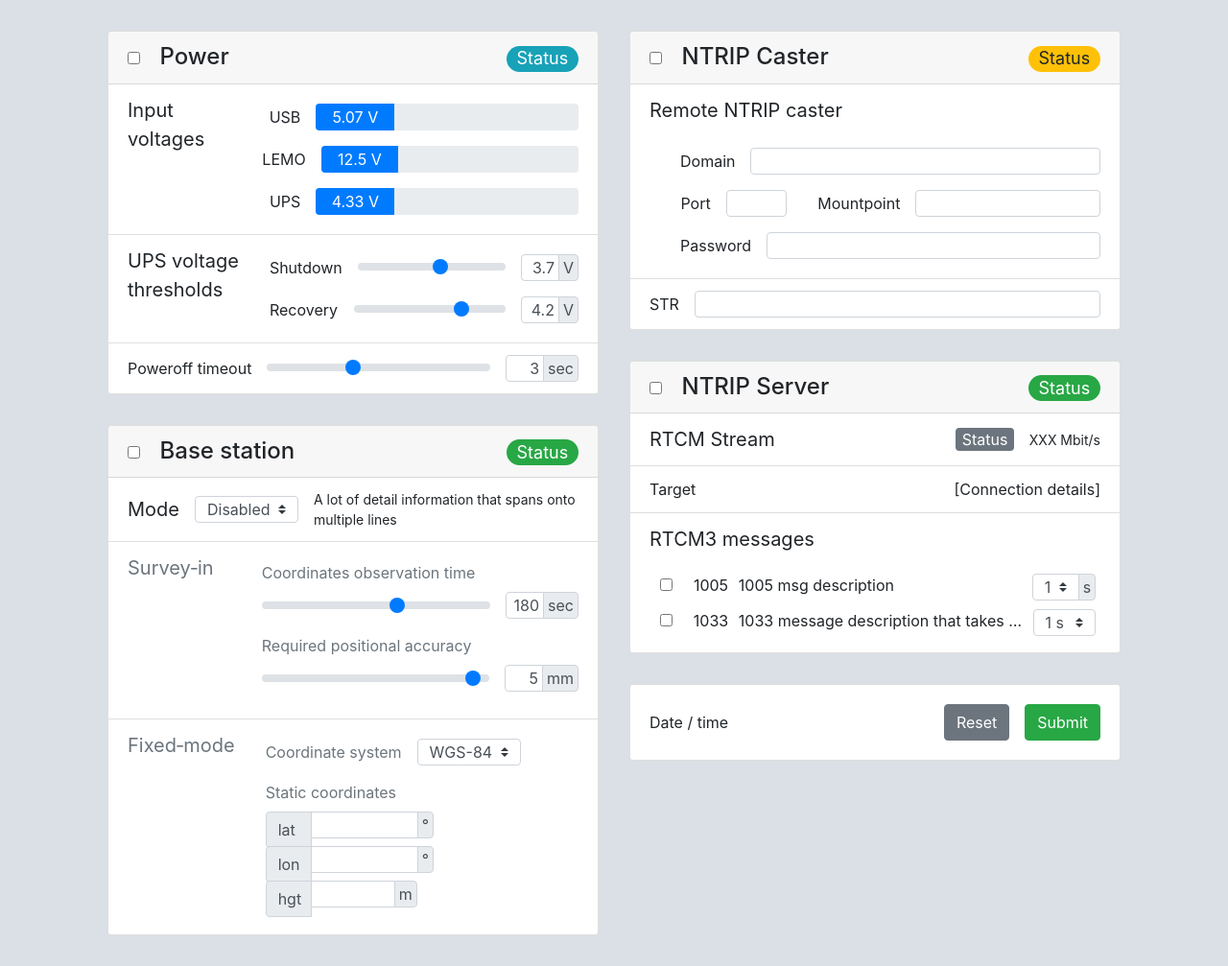
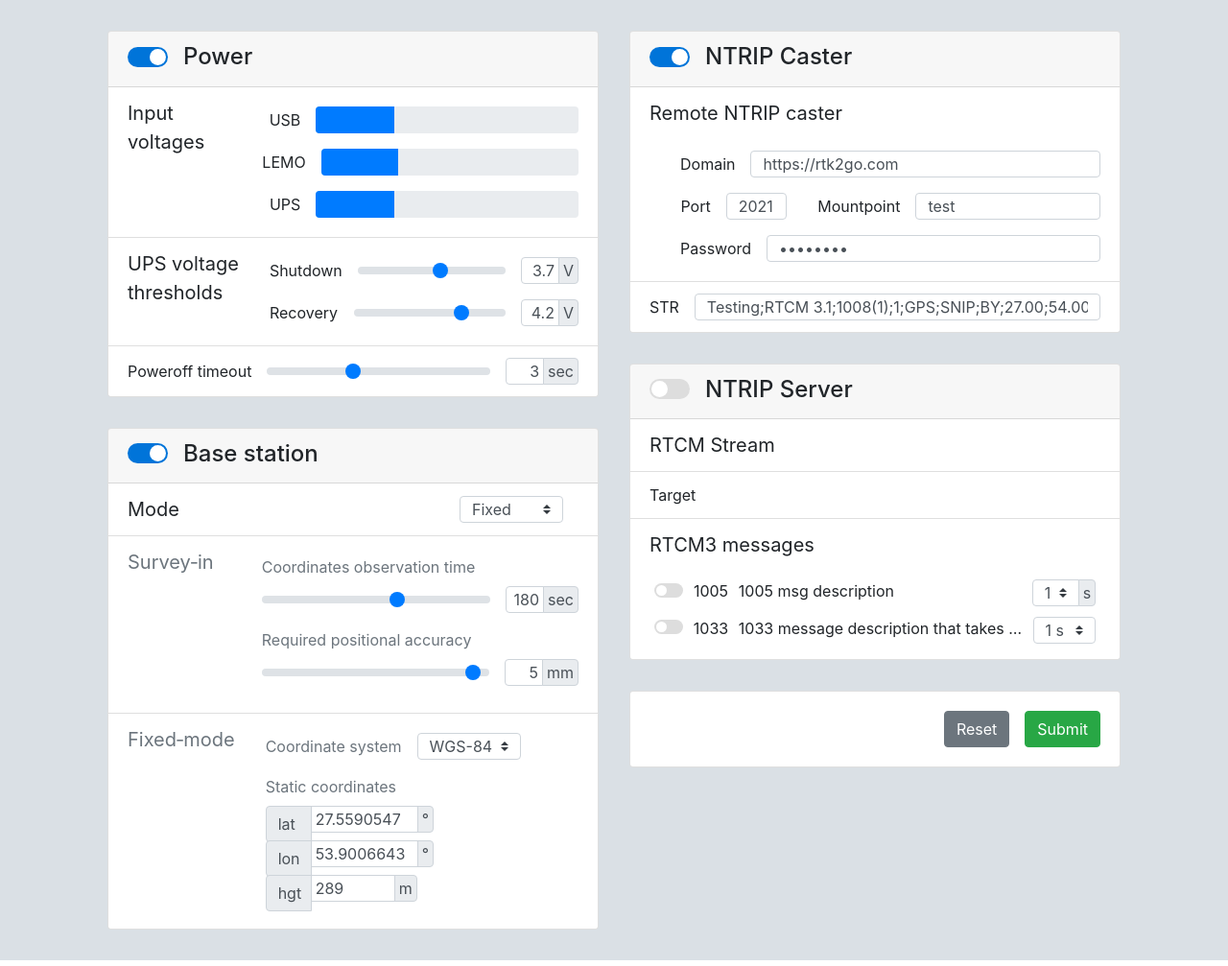
Before and after one commit to GlebMorgan/GNSSBaseStation, a Django app: page / in a window 1280 px wide. Shown: the whole page at 96% size. Run offline with Django 3.2, Linux system fonts and the light colour scheme; data that the repository does not hold is empty; style sheets or scripts are compiled from the project's sources; parts of the project's set-up code (start-up, migrations or seed data) failed here and were passed over; some libraries are stand-ins or nearby versions.

Commit message:
!feat(Configurator): automatic ui updates (with mock data)
Convert ui.html to django template
Create controller.py (mock config) and status.js (dynamic ui updates)
Unify element ids to '<component>-<widget>' scheme
Add 'localhost' to ALLOWED_HOSTS for remote ssh connections to server
Add config_ui() view that renders config ui + status_updates() view

```diff
--- /dev/null
+++ b/ConfigServer/Configurator/static/js/status.js
@@ -0,0 +1,33 @@
+
+function constrain(val, min, max) {
+    return val > max ? max : val < min ? min : val;
+}
+
+function updateStatus(status) {
+    for (let item of status) {
+        let element = document.getElementById(item.name);
+
+        if (item.name.endsWith('-status')) {
+            element.innerHTML = item.value;
+            element.classList.remove('badge-' + element.dataset.temper)
+            element.dataset.temper = item.temper
+            element.classList.add('badge-' + item.temper);
+        }
+        else if (item.name.endsWith('-bar')) {
+            element.children[0].innerHTML = item.value;
+            let anchorVoltage = parseFloat(element.dataset.voltage);
+            let currentVoltage = parseFloat(item.value);
+            let deviation = (currentVoltage - anchorVoltage) / (anchorVoltage / 3);
+            element.children[0].style.width = `${constrain(50 + deviation * 100, 10, 100)}%`;
+        }
+        else {
+            element.innerHTML = item.value;
+        }
+    }
+}
+
+const server = new EventSource("update/");
+server.onmessage = function(event) {
+    console.log(event.data);
+    updateStatus(JSON.parse(event.data));
+};
--- a/ConfigServer/Configurator/templates/ui.html
+++ b/ConfigServer/Configurator/templates/ui.html
@@ -5,10 +5,10 @@
 <head>
   <meta charset="utf-8">
   <meta name="viewport" content="width=device-width, initial-scale=1, shrink-to-fit=no">
-  <link rel="stylesheet" href="{% static 'bootstrap.css' %}">
-  <link rel="stylesheet" href="{% static 'shoelace-switch.css' %}">
-  <link rel="stylesheet" href="{% static 'ui-style.css' %}">
-  <title>Title</title>
+  <link rel="stylesheet" href="{% static 'css/bootstrap.css' %}">
+  <link rel="stylesheet" href="{% static 'css/shoelace-switch.css' %}">
+  <link rel="stylesheet" href="{% static 'css/ui-style.css' %}">
+  <title>{{ pageTitle }}</title>
 </head>
 
 <body>
@@ -20,11 +20,11 @@
     <section class="card" id="power">
       <header class="card-header">
       <span class="switch switch-sm">
-        <input type="checkbox" id="switch-power">
+        <input type="checkbox" id="switch-power" {% if power.active %}checked{% endif %}>
         <label for="switch-power"></label>
       </span>
         <h4 class="title">Power</h4>
-        <h4><span class="status badge badge-pill badge-info" id="status-power">Status</span></h4>
+        <h4><span class="status badge badge-pill" id="power-status"></span></h4>
       </header>
 
       <ul class="list-group list-group-flush">
@@ -34,20 +34,20 @@
           <div class="group-content">
             <div class="item" id="usb-voltage">
               <label class="align-right">USB</label>
-              <div class="progress compact" id="indicator-usb-voltage">
-                <div class="progress-bar">5.07 V</div>
+              <div class="progress compact" id="usb-voltage-bar" data-voltage="{{ power.voltages.usb }}">
+                <div class="progress-bar"></div>
               </div>
             </div>
             <div class="item" id="lemo-voltage">
               <label class="align-right">LEMO</label>
-              <div class="progress compact" id="indicator-lemo-voltage">
-                <div class="progress-bar">12.5 V</div>
+              <div class="progress compact" id="lemo-voltage-bar" data-voltage="{{ power.voltages.lemo }}">
+                <div class="progress-bar"></div>
               </div>
             </div>
             <div class="item" id="ups-voltage">
               <label class="align-right">UPS</label>
-              <div class="progress compact" id="indicator-ups-voltage">
-                <div class="progress-bar">4.33 V</div>
+              <div class="progress compact" id="ups-voltage-bar" data-voltage="{{ power.voltages.ups }}">
+                <div class="progress-bar"></div>
               </div>
             </div>
           </div>
@@ -59,20 +59,20 @@
             <div class="item" id="shutdown-threshold">
               <label for="slider-shutdown-threshold">Shutdown</label>
               <input type="range" class="custom-range" id="slider-shutdown-threshold"
-                     min="2" max="5" step="0.1" value="3.7">
+                     min="2" max="5" step="0.1" value="{{ power.thresholds.shutdown }}">
               <div class="input-group compact">
                 <input type="number" class="form-control align-right" id="input-shutdown-threshold"
-                       data-digits="3" min="2" max="5" step="0.1" value="3.7">
+                       data-digits="3" min="2" max="5" step="0.1" value="{{ power.thresholds.shutdown }}">
                 <div class="input-group-append"><span class="input-group-text">V</span></div>
               </div>
             </div>
             <div class="item" id="recovery-threshold">
               <label for="slider-recovery-threshold">Recovery</label>
               <input type="range" class="custom-range" id="slider-recovery-threshold"
-                     min="2" max="5" step="0.1" value="4.2">
+                     min="2" max="5" step="0.1" value="{{ power.thresholds.recovery }}">
               <div class="input-group compact">
                 <input type="number" class="form-control align-right" id="input-recovery-threshold"
-                       data-digits="3" min="2" max="5" step="0.1" value="4.2">
+                       data-digits="3" min="2" max="5" step="0.1" value="{{ power.thresholds.recovery }}">
                 <div class="input-group-append"><span class="input-group-text">V</span></div>
               </div>
             </div>
@@ -83,10 +83,10 @@
           <div class="item" id="poweroff-timeout">
             <label for="slider-poweroff-timeout">Poweroff timeout</label>
             <input type="range" class="custom-range" id="slider-poweroff-timeout"
-                   min="0" max="8" step="0.1" value="3">
+                   min="0" max="8" step="0.1" value="{{ power.timeout }}">
             <div class="input-group compact">
               <input type="number" class="form-control align-right" id="input-poweroff-timeout"
-                     data-digits="3" min="0" max="8" step="0.1" value="3">
+                     data-digits="3" min="0" max="8" step="0.1" value="{{ power.timeout }}">
               <div class="input-group-append"><span class="input-group-text">sec</span></div>
             </div>
           </div>
@@ -98,11 +98,11 @@
     <section class="card" id="base">
       <header class="card-header">
       <span class="switch switch-sm">
-        <input type="checkbox" id="switch-base">
+        <input type="checkbox" id="switch-base" {% if base.active %}checked{% endif %}>
         <label for="switch-base"></label>
       </span>
         <h4 class="title">Base station</h4>
-        <h4><span class="status badge badge-pill badge-success" id="status-base">Status</span></h4>
+        <h4><span class="status badge badge-pill" id="base-status"></span></h4>
       </header>
 
       <ul class="list-group list-group-flush">
@@ -111,13 +111,11 @@
           <div class="item" id="mode">
             <label class="big" for="select-mode">Mode</label>
             <select class="custom-select compact" id="select-mode">
-              <option value="disabled" selected>Disabled</option>
-              <option value="fixed">Fixed</option>
-              <option value="svin">SvIn</option>
+              <option value="disabled" {% if base.mode == 'disabled' %} selected {% endif %}>Disabled</option>
+              <option value="fixed" {% if base.mode == 'fixed' %} selected {% endif %}>Fixed</option>
+              <option value="svin" {% if base.mode == 'svin' %} selected {% endif %}>SvIn</option>
             </select>
-            <small class="details" id="base-details">
-              A lot of detail information that spans onto multiple lines
-            </small>
+            <small class="details" id="base-details"></small>
           </div>
         </li>
 
@@ -128,10 +126,10 @@
               <label for="slider-acc-time">Coordinates observation time</label>
               <div class="item" id="acc-time">
                 <input type="range" class="custom-range" id="slider-acc-time"
-                min="0" max="300" step="10" value="180">
+                min="0" max="300" step="10" value="{{ base.observe }}">
                 <div class="input-group compact">
                   <input type="number" class="form-control align-right" id="input-acc-time"
-                         data-digits="3" min="0" max="300" step="10" value="180">
+                         data-digits="3" min="0" max="300" step="10" value="{{ base.observe }}">
                   <div class="input-group-append"><span class="input-group-text">sec</span></div>
                 </div>
               </div>
@@ -140,10 +138,10 @@
               <label for="slider-accuracy">Required positional accuracy</label>
               <div class="item" id="accuracy">
                 <input type="range" class="custom-range" id="slider-accuracy"
-                min="1" max="100" step="1" value="5">
+                min="1" max="100" step="1" value="{{ base.accuracy }}">
                 <div class="input-group compact">
                   <input type="number" class="form-control align-right" id="input-accuracy"
-                         data-digits="3" min="1" max="100" step="1" value="5">
+                         data-digits="3" min="1" max="100" step="1" value="{{ base.accuracy }}">
                   <div class="input-group-append"><span class="input-group-text">mm</span></div>
                 </div>
               </div>
@@ -193,11 +194,11 @@
     <section class="card" id="ntripc">
       <header class="card-header">
       <span class="switch switch-sm">
-        <input type="checkbox" id="switch-ntripc">
+        <input type="checkbox" id="switch-ntripc" {% if ntripc.active %}checked{% endif %}>
         <label for="switch-ntripc"></label>
       </span>
         <h4 class="title">NTRIP Caster</h4>
-        <h4><span class="status badge badge-pill badge-warning" id="status-ntripc">Status</span></h4>
+        <h4><span class="status badge badge-pill" id="ntripc-status"></span></h4>
       </header>
 
       <ul class="list-group list-group-flush">
@@ -237,27 +238,27 @@
     <section class="card" id="ntrips">
       <header class="card-header">
       <span class="switch switch-sm">
-        <input type="checkbox" id="switch-ntrips">
+        <input type="checkbox" id="switch-ntrips" {% if ntrips.active %}checked{% endif %}>
         <label for="switch-ntrips"></label>
       </span>
         <h4 class="title">NTRIP Server</h4>
-        <h4><span class="status badge badge-pill badge-success" id="status-ntrips">Status</span></h4>
+        <h4><span class="status badge badge-pill" id="ntrips-status"></span></h4>
       </header>
 
       <ul class="list-group list-group-flush">
 
         <li class="list-group-item" id="group-ntrips-status">
-          <div class="item" id="ntrips-status">
+          <div class="item" id="rtcm-stream">
             <label class="big">RTCM Stream</label>
-            <span class="status badge badge-secondary">Status</span>
-            <small class="details" id="rtcm-stream-speed">XXX&nbsp;Mbit/s</small>
+            <span class="status badge badge-secondary" id="rtcm-stream-status"></span>
+            <small class="details" id="rtcm-stream-speed"></small>
           </div>
         </li>
 
         <li class="list-group-item" id="group-rtcm-target">
           <div class="item" id="rtcm-target">
             <label>Target</label>
-            <span>[Connection details]</span>
+            <span id="rtcm-stream-details"></span>
           </div>
         </li>
 
@@ -311,7 +312,7 @@
 
     <footer class="card buttons" id="buttons">
       <div class="card-body">
-        <span>Date / time</span>
+        <span id="timestamp"></span>
         <button class="btn btn-secondary" type="reset">Reset</button>
         <button class="btn btn-success" type="submit" formmethod="post">Submit</button>
       </div>
--- a/ConfigServer/Configurator/views.py
+++ b/ConfigServer/Configurator/views.py
@@ -1,6 +1,38 @@
-from django.http import HttpResponse
+from itertools import count
+from time import sleep
+
+from django.http import HttpResponse, StreamingHttpResponse
 from django.shortcuts import render
+from Configurator.controller import configView
+import json
 
+def random_status_generator(rate):
+    from random import random, choice
+    from time import strftime
+    tempers = ('primary', 'secondary', 'success', 'info', 'warning', 'dark')
+
+    for n in count():
+        statusView = [
+            {'name': 'power-status', 'value': f'Power status {n}', 'temper': choice(tempers)},
+            {'name': 'base-status', 'value': f'Base status {n}', 'temper': choice(tempers)},
+            {'name': 'ntripc-status', 'value': f'NTRIPC status {n}', 'temper': choice(tempers)},
+            {'name': 'ntrips-status', 'value': f'NTRIPS status {n}', 'temper': choice(tempers)},
+            {'name': 'usb-voltage-bar', 'value': f'{4.75+random()/2:.2f}V'},
+            {'name': 'lemo-voltage-bar', 'value': f'{12.1+random():.2f}V'},
+            {'name': 'ups-voltage-bar', 'value': f'{3.7+random()/3:.2f}V'},
+            {'name': 'base-details', 'value': 'Some base details'},
+            {'name': 'rtcm-stream-status', 'value': 'RTCM status'},
+            {'name': 'rtcm-stream-speed', 'value': f'{round(random()*100, 1)} KBit/s'},
+            {'name': 'rtcm-stream-details', 'value': 'RTCM stream details'},
+            {'name': 'timestamp', 'value': strftime('%d.%m.%Y %H:%M:%S')},
+        ]
+
+        yield f'data: {json.dumps(statusView)}\n\n'
+        sleep(rate)
 
 def config_ui(request):
-    return render(request, 'ui.html')
+    context = {'pageTitle': "ZED F9P Config", **configView}
+    return render(request, 'ui.html', context)
+
+def status_updates(request):
+    return StreamingHttpResponse(random_status_generator(rate=0.5), content_type='text/event-stream')
--- a/ConfigServer/settings.py
+++ b/ConfigServer/settings.py
@@ -26,7 +26,10 @@ SECRET_KEY = '&3*+#7#ljd!+u#b=wb7$vgfna0nxjq^3*4a^%4y7za2ar26b#n'
 DEBUG = True
 
 # TODO: get IP automatically from system config
-ALLOWED_HOSTS = ['192.168.100.13']
+ALLOWED_HOSTS = [
+    '192.168.100.13',  # Rpi3
+    'localhost'        # Remote browser
+]
 
 
 # Application definition
--- a/ConfigServer/urls.py
+++ b/ConfigServer/urls.py
@@ -16,9 +16,10 @@ Including another URLconf
 from django.contrib import admin
 from django.urls import path
 from StatusServer.views import status_table
-from Configurator.views import config_ui
+from Configurator.views import config_ui, status_updates
 
 urlpatterns = [
-    path('', config_ui),
-    path('status/', status_table),
+    path('', config_ui, name='config'),
+    path('update/', status_updates, name='status-update'),
+    path('status/', status_table, name='static-status'),
 ]
```
Also changed, not shown: other parts of ConfigServer/Configurator/templates/ui.html (+14 -8 lines), ConfigServer/Configurator/controller.py (added, +46 -0 lines).
